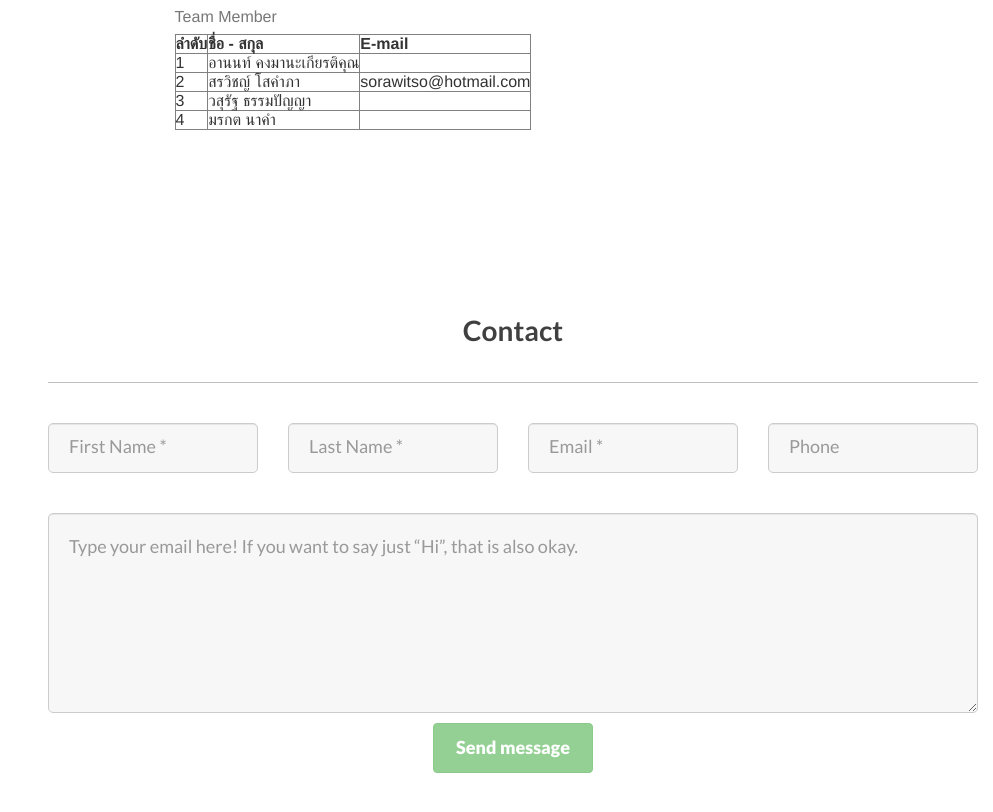
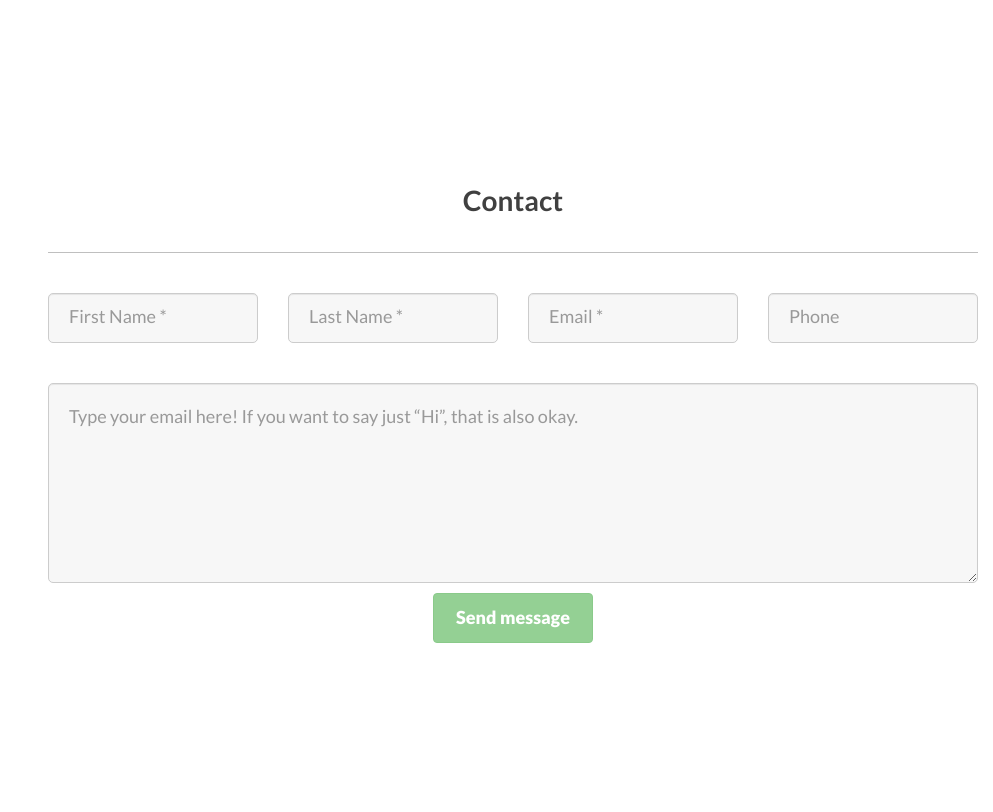
Before and after one commit to sorawitso/resume, a plain HTML site: page contact.html in a window 1280 px wide. Shown: the whole page, without its empty margins (287-1280 px from the left). Drawn offline with nearby package versions, Linux system fonts and the light colour scheme.

Commit message:
Edit Contact bootstrp

```diff
--- a/contact.html
+++ b/contact.html
@@ -29,36 +29,6 @@
 </head>
 
 <body>
-
-        <TABLE BORDER="1" align="center">
-            <CAPTION>Team Member</CAPTION>
-            <TR>
-                <TH> ลำดับ </TH>
-                <TH> ชื่อ - สกุล </TH>
-                <TH>E-mail</TH>
-            </TR>
-            <TR>
-                <TD>1</TD>
-                <TD> อานนท์ คงมานะเกียรติคุณ </TD>
-                <TD></TD>
-            </TR>
-            <TR>
-                <TD>2</TD>
-                <TD> สรวิชญ์ โสคำภา </TD>
-                <TD>sorawitso@hotmail.com</TD>
-            </TR>
-            <TR>
-                <TD>3</TD>
-                <TD> วสุรัฐ ธรรมปัญญา </TD>
-                <TD></TD>
-                </TR>
-                <TR>
-                    <TD>4</TD>
-                    <TD> มรกต นาคำ</TD>
-                    <TD></TD>
-                </TR>
-
-        </TABLE>
 
         <!-- Start Contact section -->
         <section class="col-md-9 col-sm-12 col-xs-12 col-md-offset-3 rzm_contact" id="contact">
```
